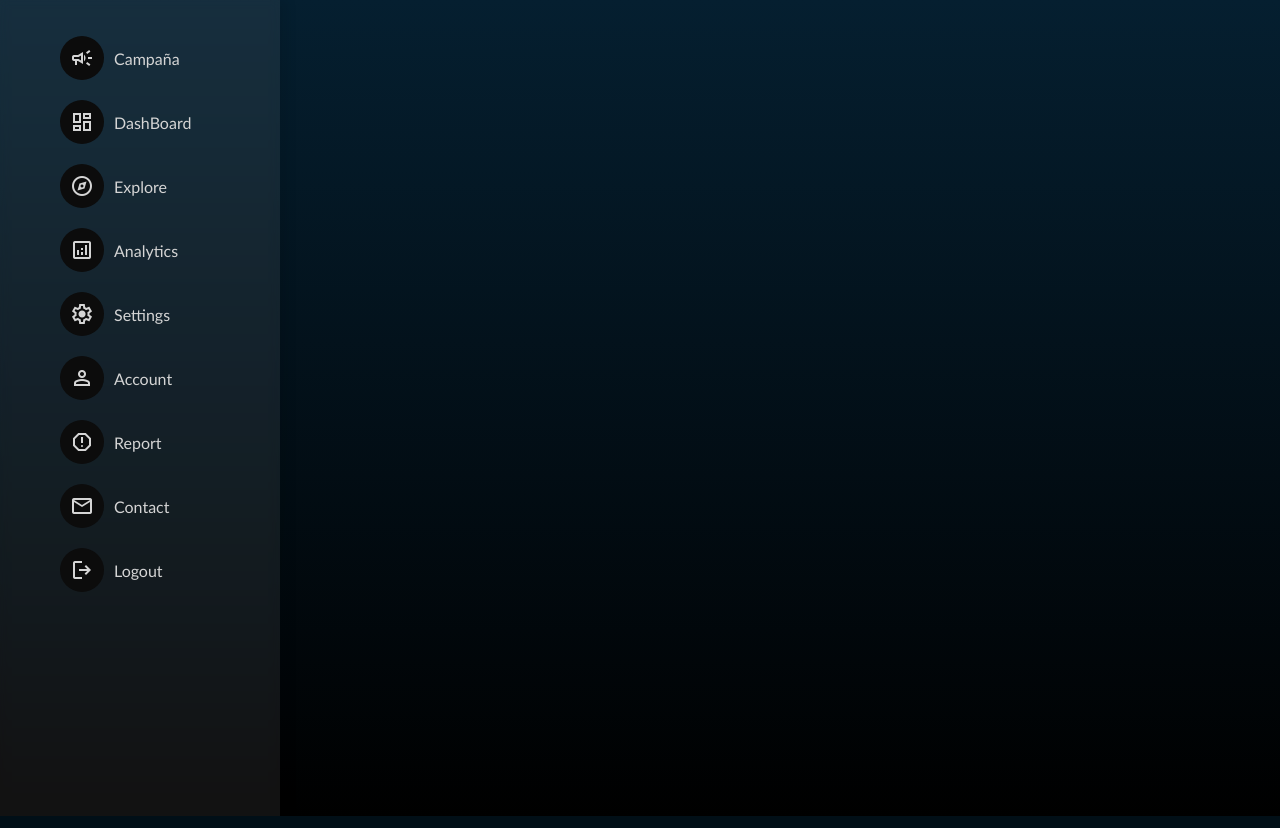
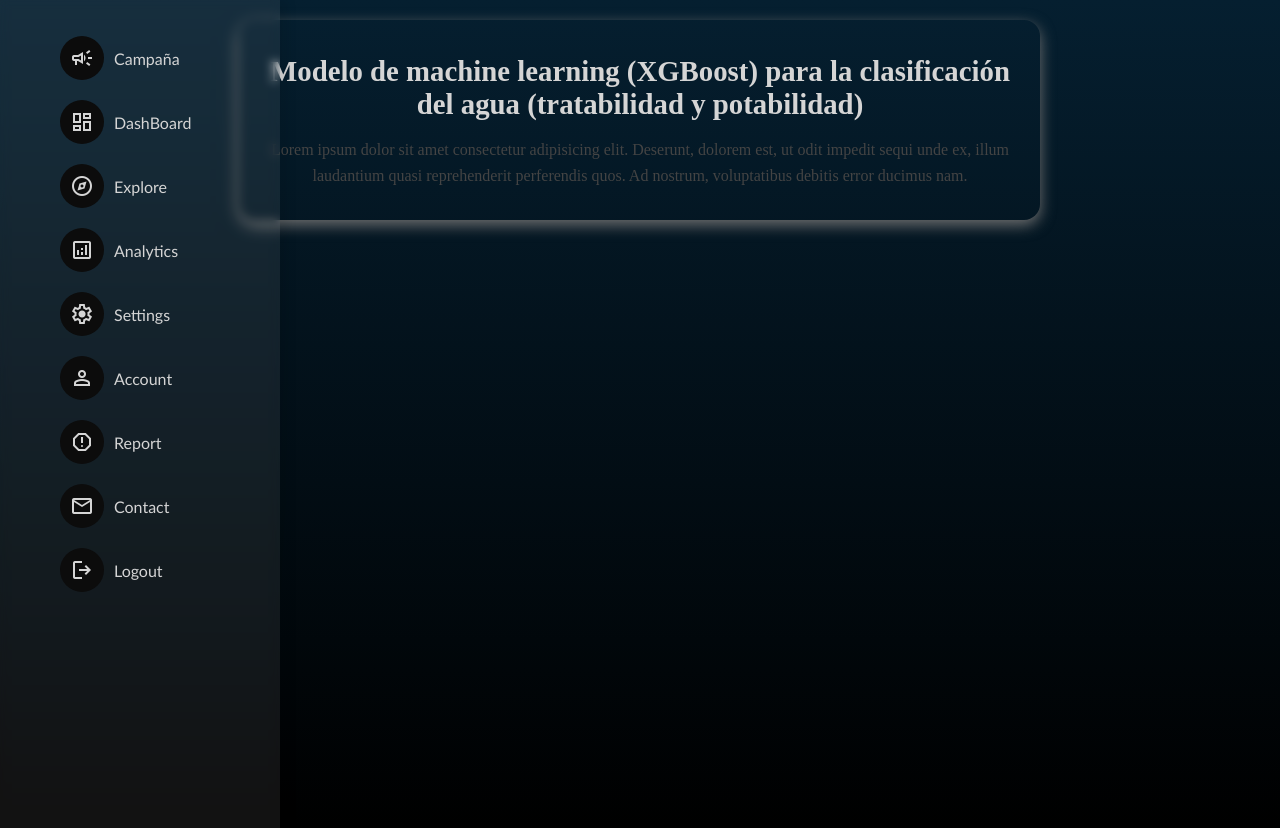
Before and after one commit to Arias1178/proyecto_ods_agua, a Flask app: page / in a window 1280 px wide. Run offline with Flask 3, Linux system fonts and the light colour scheme; parts of the project's set-up code (start-up, migrations or seed data) failed here and were passed over.

Commit message:
html y css

```diff
--- a/static/menu.css
+++ b/static/menu.css
@@ -3,6 +3,11 @@
 body {
     min-height: 100vh;
     background: linear-gradient(#051f30, #000000);
+}
+
+h1{
+ color: rgb(213, 213, 213);
+ text-align: center;
 }
 
 .menu::-webkit-scrollbar {
@@ -64,3 +69,46 @@ a {
     border-radius: 50%;
     background: #0c0c0c;
 }
+
+.cuadro {
+    background-color: #fff;
+    padding: 20px;
+    margin: 20px auto;
+    max-width: 800px;
+    border-radius: 15px;
+    box-shadow: 0 8px 16px rgba(0, 0, 0, 0.2);
+    text-align: center;
+}
+
+.cuadro h1 {
+    margin-bottom: 15px;
+    font-size: 1.8rem;
+}
+
+.cuadro p {
+    color: #444;
+    font-size: 1rem;
+    line-height: 1.6;
+}
+
+.sombra{
+    -webkit-box-shadow: 0px 5px 15px 0px rgba(112,112,112,1);
+    -moz-box-shadow: 0px 5px 15px 0px rgba(112,112,112,1);
+    box-shadow: 0px 5px 15px 0px rgba(112,112,112,1);
+    background-color: var(--blanco);
+    padding: 1rem;
+    box-sizing: border-box;
+    border-radius: 1rem;
+    overflow: hidden;
+}
+
+.sombra {
+    -webkit-box-shadow: 0px 5px 15px 0px rgba(112,112,112,1);
+    -moz-box-shadow: 0px 5px 15px 0px rgba(112,112,112,1);
+    box-shadow: 0px 5px 15px 0px rgba(112,112,112,1);
+    background-color: var(--blanco);
+    padding: 1rem;
+    box-sizing: border-box;
+    border-radius: 1rem;
+    overflow: hidden;
+}
--- a/templates/menu.html
+++ b/templates/menu.html
@@ -8,6 +8,12 @@
     <link href="https://fonts.googleapis.com/css2?family=Material+Symbols+Outlined" rel="stylesheet" />
 </head>
 <body>
+<div class="presentacion">
+    <div class="cuadro sombra">
+        <h1>Modelo de machine learning (XGBoost) para la clasificación del agua (tratabilidad y potabilidad)</h1>
+        <p>Lorem ipsum dolor sit amet consectetur adipisicing elit. Deserunt, dolorem est, ut odit impedit sequi unde ex, illum laudantium quasi reprehenderit perferendis quos. Ad nostrum, voluptatibus debitis error ducimus nam.</p>
+    </div>
+</div>
 <div class="menu">
     <ul class="menu-content">
         <li><a href="{{ url_for('index') }}"><span class="material-symbols-outlined">campaign</span><span>Campaña</span></a></li>
```
